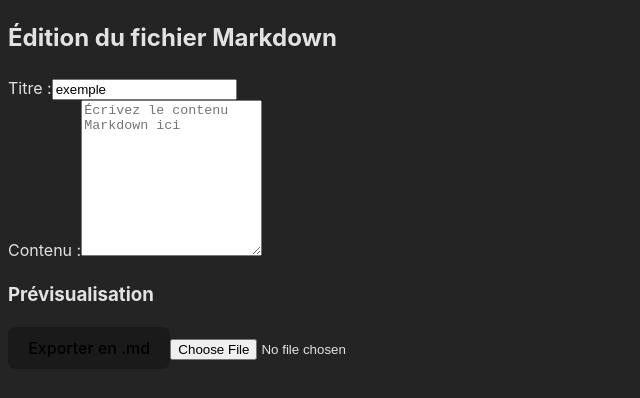
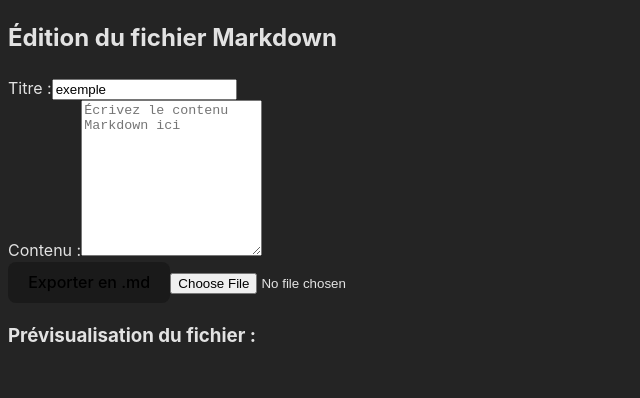
Before and after one commit to ABBESAmine/Web2-ProjetReact-Groupe1, a React (Vite) app: page /edit in a window 1280 px wide. Shown: the top 398 px of the page, without its empty margins (0-640 px from the left). Built offline with nearby package versions, Linux system fonts and the light colour scheme.

Commit message:
style editMarkdown

```diff
--- a/src/EditionMarkdown.jsx
+++ b/src/EditionMarkdown.jsx
@@ -44,7 +44,7 @@ export default function EditionMarkdown() {
         />
       </div>
 
-      <div>
+      <div id='featuresMarkdown'>
         <label>Contenu :</label>
         <textarea
           rows="10"
@@ -52,19 +52,18 @@ export default function EditionMarkdown() {
           onChange={handleContentChange}
           placeholder="Écrivez le contenu Markdown ici"
         />
+        <div>
+        <button onClick={exportMarkdown}>Exporter en .md</button>
+        <input type="file" accept=".md" onChange={importMarkdown} />
+      </div>
       </div>
 
-      <div>
-        <h3>Prévisualisation</h3>
+      <div id='prevMarkdown'>
+        <h3>Prévisualisation du fichier :</h3>
         <div className="preview">
           <ReactMarkdown>{content}</ReactMarkdown>
         </div>
       </div>
-
-      <div>
-        <button onClick={exportMarkdown}>Exporter en .md</button>
-        <input type="file" accept=".md" onChange={importMarkdown} />
-      </div>
     </div>
   );
 };
```
